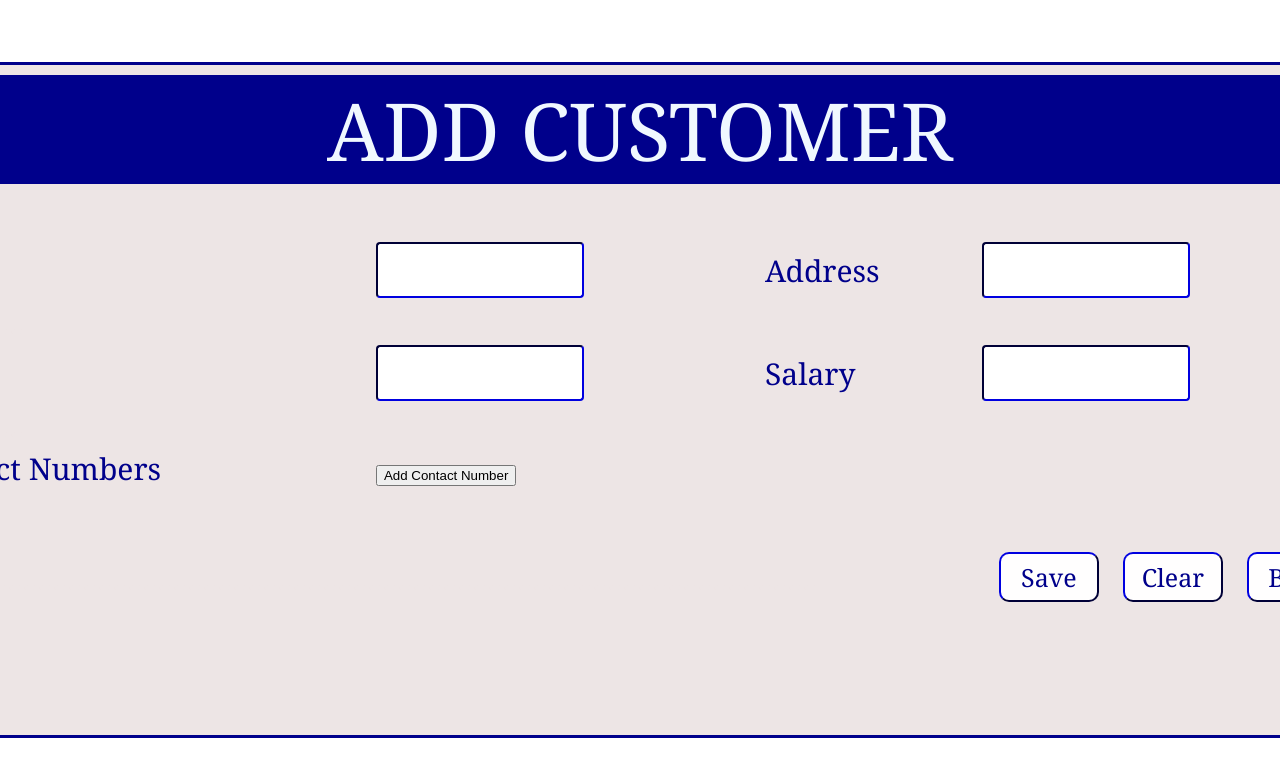
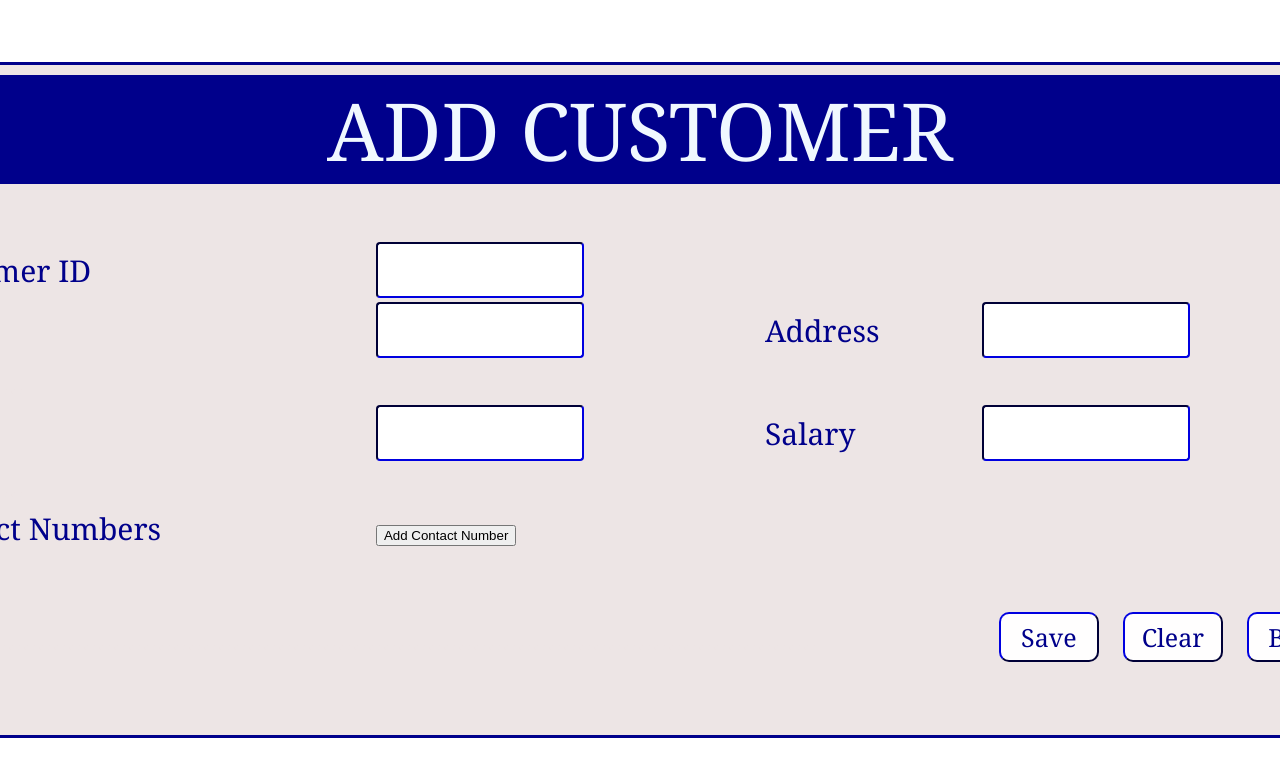
Before and after one commit to KAMoviniMudara/OrderManagementRestAPI_NewProject_Frontend_SemanticUI, a React (Create React App) app: page /addcustomer in a window 1280 px wide. Shown: the top 776 px of the page. Built offline with nearby package versions, Linux system fonts and the light colour scheme.

Commit message:
Update Add Customer

```diff
--- a/src/pages/AddCustomer.jsx
+++ b/src/pages/AddCustomer.jsx
@@ -5,6 +5,7 @@ import { useState } from "react";
 export const AddCustomer = (props) => {
   const navigate = useNavigate();
 
+  const[customer_id,setCustomerId] = useState("");
   const [customer_name, setCustomerName] = useState("");
   const [customer_address, setCustomerAddress] = useState("");
   const [salary, setSalary] = useState("");
@@ -48,6 +49,15 @@ export const AddCustomer = (props) => {
     setContactNumbers([...contact_numbers, ""]);
   };
 
+  const handleClear = () => {
+    setCustomerId("");
+    setCustomerName("");
+    setCustomerAddress("");
+    setSalary("");
+    setContactNumbers([]);
+    setNic("");
+  };
+
   async function handleSubmit(event) {
     event.preventDefault();
     if (contact_numbers.every(number => number.length === 10)) {
@@ -84,6 +94,19 @@ export const AddCustomer = (props) => {
       <lable className="login1" for="login">ADD CUSTOMER</lable>
         <br />
         <table>
+        <tr>
+            <td>
+              <label>Customer ID </label>
+            </td>
+            <td>
+              <input
+                className="input3"
+                value={customer_id}
+                onChange={(event) => setCustomerId(event.target.value)}
+              />
+            </td>
+
+          </tr>
           <tr>
             <td>
               <label>Name </label>
@@ -166,7 +189,7 @@ export const AddCustomer = (props) => {
               </button>
             </td>
             <td>
-              <button className="bt3">Clear</button>
+              <button className="bt3"  onClick={handleClear}>Clear</button>
             </td>
             <td>
               <button className="bt3" onClick={() => handleClick("/Main")}>
```
